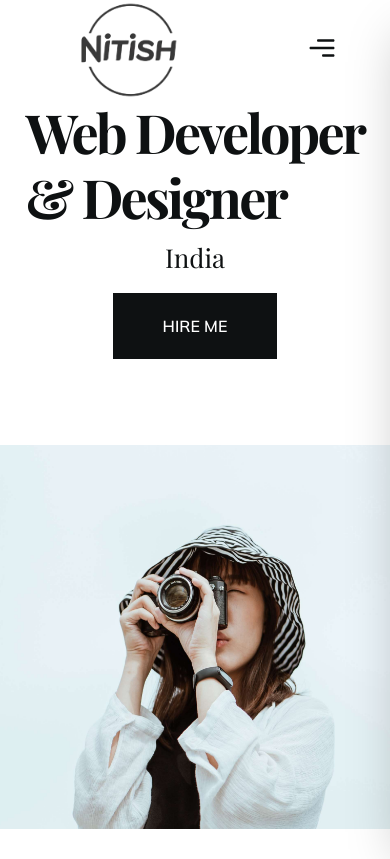
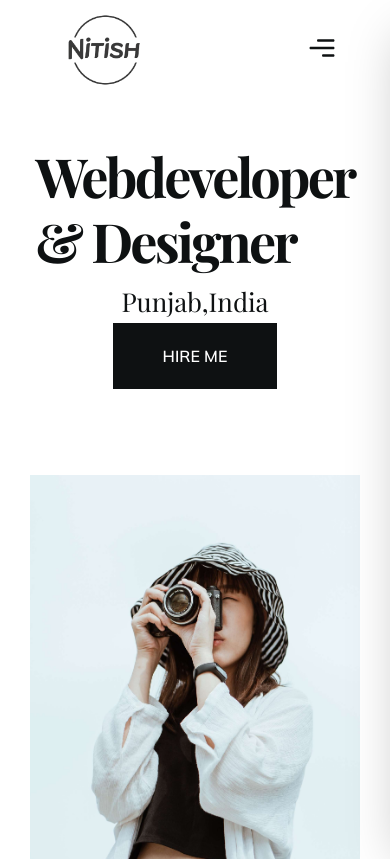
Before and after one commit to Nitish-Bakshi/my_portfolio, a React (Create React App) app: page / in a window 390 px wide. Built offline with nearby package versions, Linux system fonts and the light colour scheme; the HTML template or start-up script is replaced by a standard one; a web font is replaced by a local one.

Commit message:
home page done

```diff
--- a/src/components/Header.js
+++ b/src/components/Header.js
@@ -12,7 +12,11 @@
       <div className="flex flex-col lg:flex-row lg:items-center w-full justify-between">
         {/*    logo   */}
         <Link to={"/"} className="max-w-[200px]">
-          <img src={Logo} alt="" />
+          <img
+            src={Logo}
+            className="w-[150px] h-[150px] overflow-hidden"
+            alt=""
+          />
         </Link>
         {/* nav will be initially hidden and only will be visible in desktop mode  */}
         <div className="flex">
--- a/src/index.css
+++ b/src/index.css
@@ -7,7 +7,7 @@
     @apply overflow-hidden text-primary font-secondary bg-white;
   }
   .h1 {
-    @apply text-[54px] lg:text-[108px] font-primary font-bold capitalize leading-[120%] tracking-[-0.05em] mb-2 mt-0;
+    @apply text-[54px] lg:text-[106px] font-primary font-bold capitalize leading-[120%] tracking-[-0.05em] mb-2;
   }
   .section {
     @apply h-[100vh] relative;
--- a/src/pages/Home.js
+++ b/src/pages/Home.js
@@ -6,27 +6,27 @@
 
 const Home = () => {
   return (
-    <section className="section ">
+    <section className="mx-auto  ">
       <div className="container mx-auto h-full relative">
-        {/* text & image wrapper*/}
-        <div className="flex flex-col  justify-center ">
+        {/* text & image wrapper */}
+        <div className="flex flex-col justify-center max-w-[1200px] mx-auto px-[30px] my-0 relative ">
           {/* text */}
-          <div className="w-full pt-[100px] pb-14 lg:pt-0 lg:pb-0 lg:w-auto z-10 lg:absolute flex flex-col justify-center items-center lg:items-start">
+          <div className="w-full pt-36 pb-14 lg:pt-0 lg:pb-0 lg:w-auto z-10 lg:absolute bottom-[350px] left-[-15px] flex flex-col justify-center items-center lg:items-start">
             <h1 className="h1">
-              web developer
-              <br />& Designer
+              webdeveloper
+              <br />& designer
             </h1>
-            <p className="text-[26px] lg:text-[36px] font-primary mb-4 lg:mb-12">
-              India
+            <p className="text-[26px] mb-[2px] lg:text-[36px] font-primary  lg:mb-12">
+              Punjab,India
             </p>
-            <Link to={"/contact"} className="btn mb-[30px] ">
-              hire me
+            <Link className="btn mb-[30px]" to={"/contact"}>
+              Hire me{" "}
             </Link>
           </div>
           {/* image */}
           <div className="flex justify-end max-h-96 lg:max-h-max">
-            <div className="relative lg:-right-40 overflow-hidden">
-              <img src={WomanImg} alt="woman" />
+            <div className="relative lg:-right-40 overflow-hidden mx-auto lg:mx-0">
+              <img src={WomanImg} alt="" />
             </div>
           </div>
         </div>
```
Also changed, not shown: src/App.jsx (deleted, +0 -7 lines).
